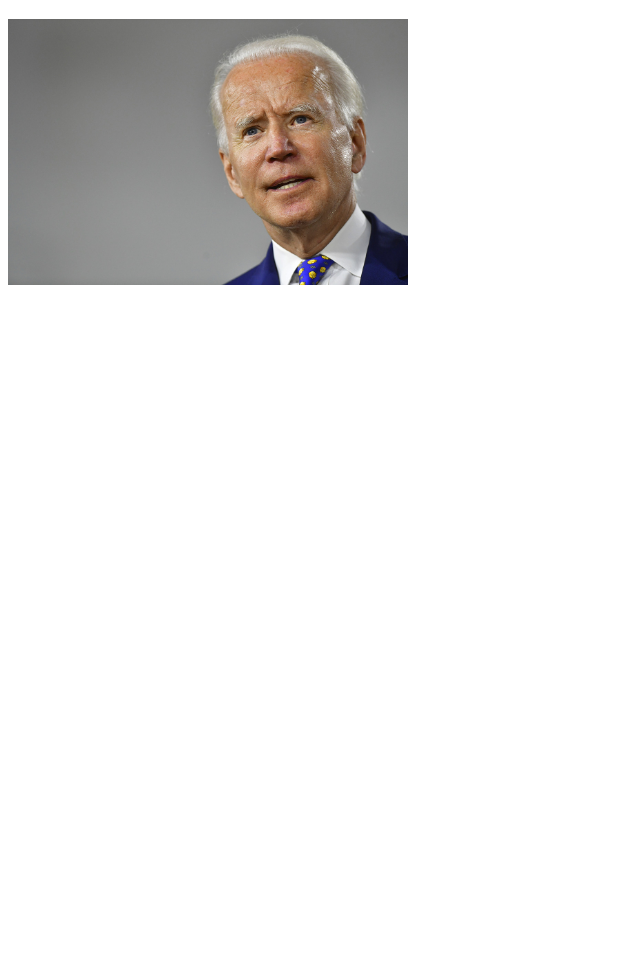
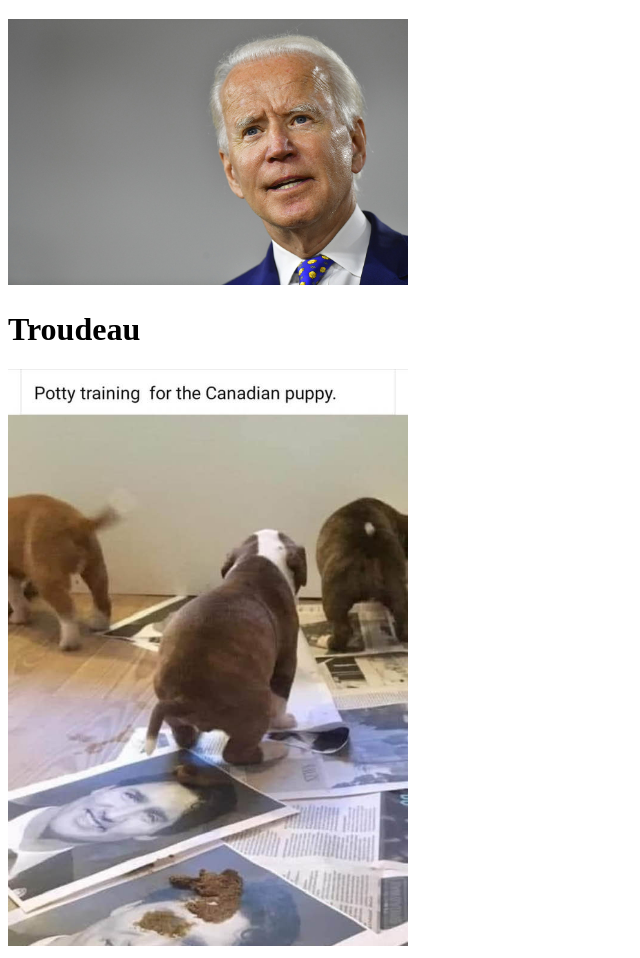
Before and after one commit to TomQc25/monsiteweb, a plain HTML site: page index.html in a window 1280 px wide. Shown: the part 545-1503 px from the top of the page, without its empty margins (0-640 px from the left). Before the commit the page ends 842 px from the top, so only its background shows below. Drawn offline with Linux system fonts and the light colour scheme.

Commit message:
Ajout Trudeau

```diff
--- a/index.html
+++ b/index.html
@@ -10,5 +10,7 @@
     <img src="Image/trump.jpg" alt="imbécile" width="400px" />
     <h1>Sleepie Joe</h1>
     <img src="Image/biden.jpg" alt="imbécile" width="400px" />
+    <h1>Troudeau</h1>
+    <img src="Image/trudeau.jpg" alt="imbécile" width="400px" />
   </body>
 </html>
```
